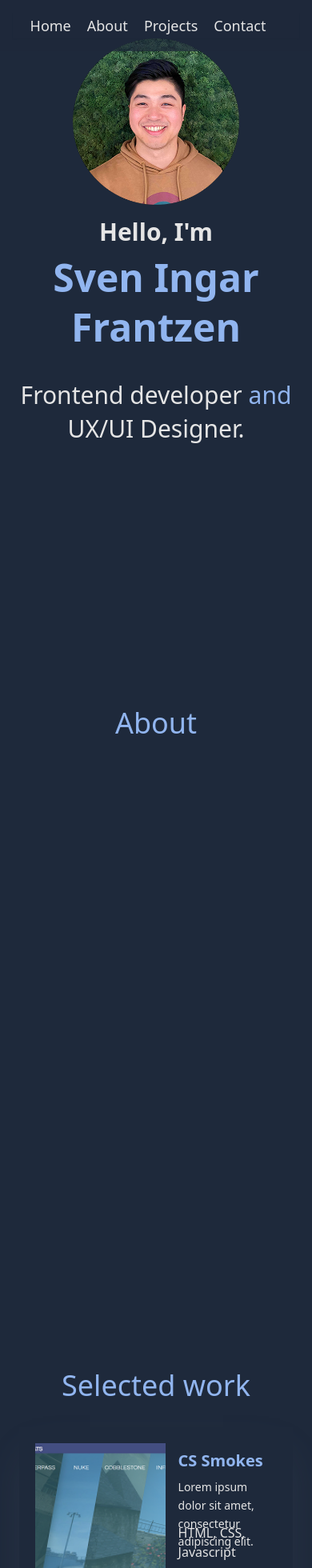
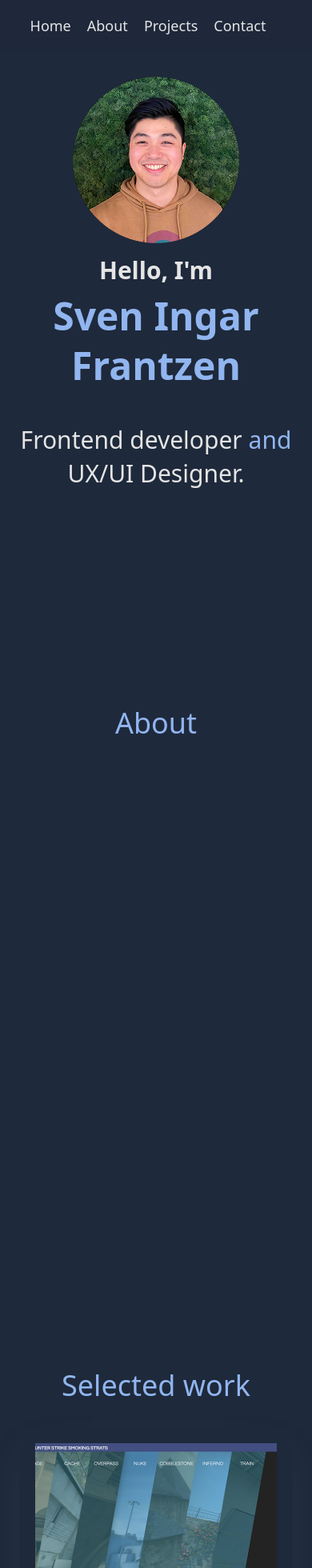
Before and after one commit to svennif/portfolio_new, a Vue app: page / in a window 390 px wide. Shown: the top 1960 px of the page at 80% size. Built offline with nearby package versions, Linux system fonts and the light colour scheme.

Commit message:
added links to navbar - fixed landing page

```diff
--- a/src/assets/styles/style.css
+++ b/src/assets/styles/style.css
@@ -1,6 +1,10 @@
 @tailwind base;
 @tailwind components;
 @tailwind utilities;
+
+html {
+    scroll-behavior: smooth;
+}
 
 #app {
     /* bg-midnight text-white-200 flex flex-col justify-center m-0 p-0 */
--- a/src/components/AboutComponent.vue
+++ b/src/components/AboutComponent.vue
@@ -1,5 +1,5 @@
 <template>
-    <div class="mx-auto h-screen">
+    <div id="about" class="mx-auto h-screen">
             <h1 class="text-4xl text-highlight text-center mt-10 md:mt-24">About</h1>
     </div>
 </template>
--- a/src/components/ContactComponent.vue
+++ b/src/components/ContactComponent.vue
@@ -1,5 +1,5 @@
 <template>
-    <div class="mx-auto h-screen">
+    <div id="contact" class="mx-auto h-screen">
         <h1 class="text-4xl text-highlight text-center mt-10 md:mt-24">Contact</h1>
     </div>
 </template>
--- a/src/components/HomeComponent.vue
+++ b/src/components/HomeComponent.vue
@@ -1,11 +1,11 @@
 <template>
-    <div class="mx-auto h-screen">
-        <div class="mt-12 md:mt-36">
+    <div id="home" class="mx-auto h-screen">
+        <div class="mt-24 md:mt-36">
             <img class="mx-auto w-52" :src="portrait_image" alt="Portrait of Sven Ingar" />
             <div class="text-center">
                 <h1 class="text-neutral-200 font-main text-3xl md:text-5xl font-bold mt-4">Hello, I'm</h1>
                 <h2 class="text-highlight font-hightlight text-5xl/[1.3] md:text-8xl mt-2 font-bold">Sven Ingar Frantzen</h2>
-                <p class="text-neutral-200 font-main  text-3xl/[1.4] md:text-4xl mt-8">
+                <p class="text-neutral-200 font-main  text-3xl/[1.4] md:text-4xl mt-8 p-2">
                     Frontend developer
                     <span class="text-highlight font-hightlight">and</span>
                     UX/UI Designer.
--- a/src/components/ProjectComponent.vue
+++ b/src/components/ProjectComponent.vue
@@ -1,16 +1,16 @@
 <template>
-    <div class="mx-auto h-full">
+    <div id="project" class="mx-auto h-full">
         <h1 class="text-4xl text-highlight text-center mt-6 md:mt-24">Selected work</h1>
         <section id="projects" class="mx-auto p-6 lg:p-8 mt-2">
             <div class="grid grid-cols-1 md:grid-cols-1">
                 <a :href="project.url" target="_blank" class="scale-100 p-5 via-transparent shadow-2xl shadow-gray-500/20 dark:shadow-none flex focus:outline focus:outline-2 focus:outline-red-500" v-for="project in projects" :key="project.id">
-                    <div class="flex flex-row text-left align-bottom">
+                    <div class="flex flex-col md:flex-row text-left align-bottom">
                         <div>
-                            <img class="block m-auto h-[240px] w-[480px] object-cover" :src="project.image" v-bind:alt="project.name" />
+                            <img class="block m-auto h-[200px] w-full md:w-[480px] md:h-[240px] object-cover" :src="project.image" v-bind:alt="project.name" />
                         </div>
-                        <div class="ml-4">
+                        <div class="md:ml-4">
                             <h2 class="text-xl font-bold text-highlight mt-2">{{ project.title }}</h2>
-                            <p class="pb-4 text-sm text-neutral-200 leading-relaxed mt-2 h-14">{{ project.description }}</p>
+                            <p class="pb-4 text-sm text-neutral-200 mt-2">{{ project.description }}</p>
                             <p class="text-neutral-200">{{ project.tags }}</p>
                         </div>
                     </div>
--- a/src/components/common/NavbarComponent.vue
+++ b/src/components/common/NavbarComponent.vue
@@ -3,10 +3,10 @@
         <nav id="navbar" :class="{ 'is-hidden': !showHeader }" class="w-full z-50 shadow-sm transform">
             <div class="flex justify-center items-center right-0">
                 <ul class="flex">
-                    <li class="menu-link mr-5 text-lg/8 text-neutral-200 hover:text-highlight"><a href="#">Home</a></li>
-                    <li class="menu-link mr-5 text-lg/8 text-neutral-200 hover:text-highlight"><a href="#">About</a></li>
-                    <li class="menu-link mr-5 text-lg/8 text-neutral-200 hover:text-highlight"><a href="#">Projects</a></li>
-                    <li class="menu-link mr-5 text-lg/8 text-neutral-200 hover:text-highlight"><a href="#">Contact</a></li>
+                    <li class="menu-link mr-5 text-lg/8 text-neutral-200 hover:text-highlight"><a href="#home">Home</a></li>
+                    <li class="menu-link mr-5 text-lg/8 text-neutral-200 hover:text-highlight"><a href="#about">About</a></li>
+                    <li class="menu-link mr-5 text-lg/8 text-neutral-200 hover:text-highlight"><a href="#projects">Projects</a></li>
+                    <li class="menu-link mr-5 text-lg/8 text-neutral-200 hover:text-highlight"><a href="#contact">Contact</a></li>
                 </ul>
             </div>
         </nav>
@@ -20,6 +20,7 @@ export default {
             showHeader: true,
             lastScrollPosition: 0,
             scrollOffset: 40,
+            scrollTimeout: null,
         };
     },
     mounted() {
@@ -32,6 +33,8 @@ export default {
     methods: {
         // Toggle if navigation is shown or hidden
         onScroll() {
+            clearTimeout(this.scrollTimeout); // Clear any existing timeout
+
             if (window.scrollY < 0) {
                 return;
             }
@@ -40,6 +43,11 @@ export default {
             }
             this.showHeader = window.scrollY < this.lastScrollPosition;
             this.lastScrollPosition = window.scrollY;
+
+            // If scrolling stops for more than 300ms, show the header
+            this.scrollTimeout = setTimeout(() => {
+                this.showHeader = true;
+            }, 300);
         },
     },
 };
```
